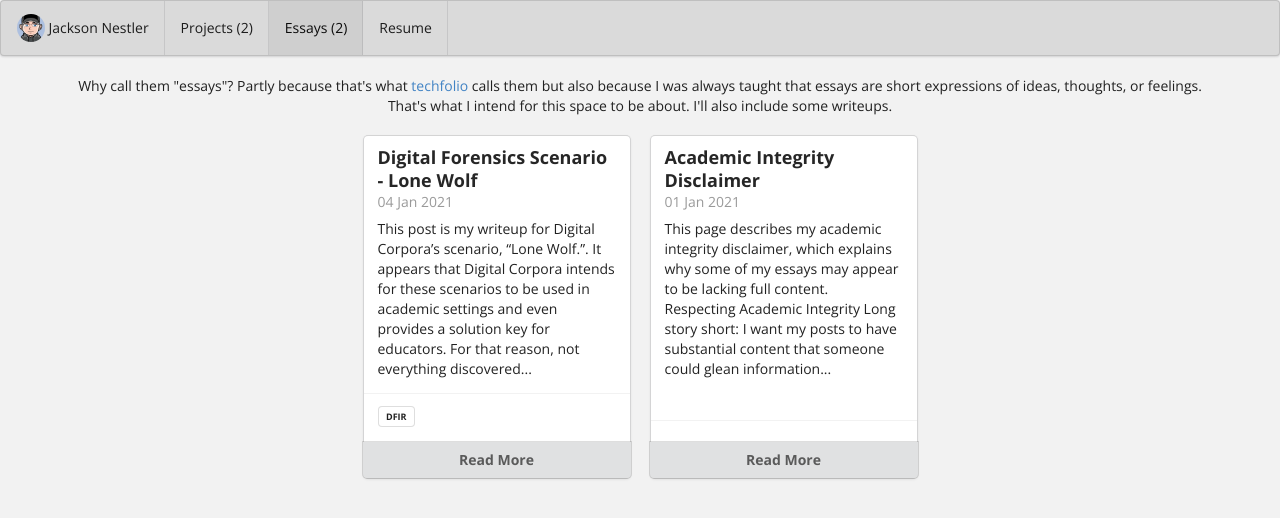
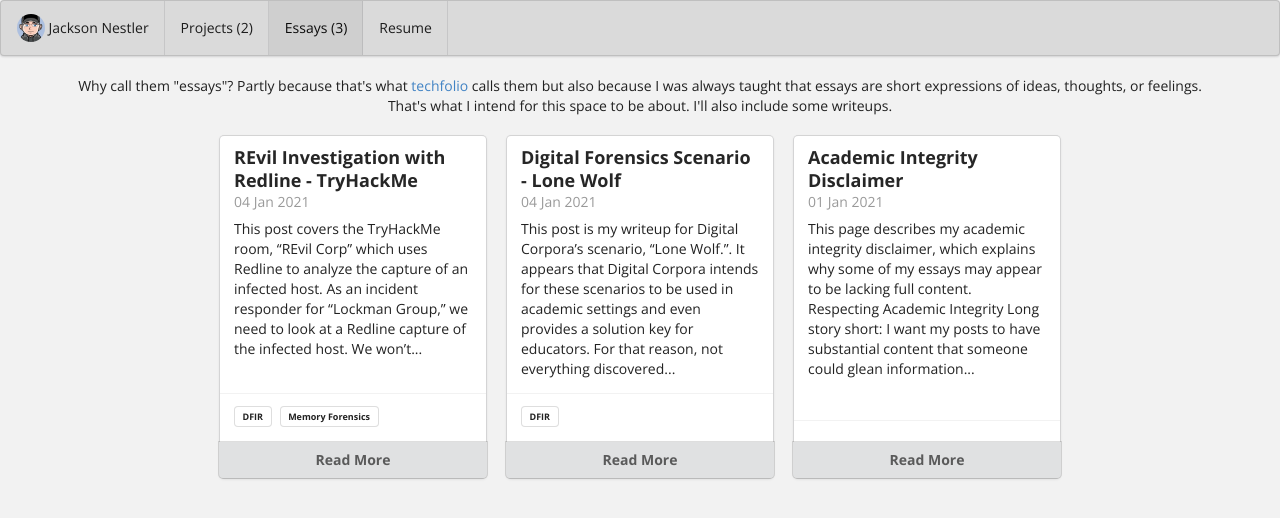
Before and after one commit to jdoescyber/jdoescyber.github.io, a Jekyll site: the page built from essays/index.html, in a window 1280 px wide. Shown: the top 518 px of the page. Built offline with Jekyll 4.4.1, drawn with Linux system fonts in a browser that asks for light colours; some of the changed lines change nothing that is shown.

Commit message:
Rename file, create THM Writeup

```diff
--- /dev/null
+++ b/essays/2022-01-03.md
@@ -0,0 +1,98 @@
+---
+layout: essay
+type: essay
+title: Digital Forensics Scenario - Lone Wolf
+# All dates must be YYYY-MM-DD format!
+date: 2021-01-04
+labels:
+  - DFIR
+published: true
+---
+
+This post is my writeup for [Digital Corpora's scenario, "Lone Wolf."](https://digitalcorpora.org/corpora/scenarios/2018-lone-wolf-scenario).
+
+> It appears that Digital Corpora intends for these scenarios to be used in academic settings and even provides a solution key for educators. **For that reason, not everything discovered is listed here**, in an effort to maintain academic integrity for educators using this scenario. Students, please feel free to use this as a starting point, but validate findings on your own.
+
+Please note that this is a **fictional** scenario developed for academic research.
+
+❗ CW: this fictional scenario deals with the planning of a mass shooting. ❗
+
+Why was this scenario chosen?
+
+* It's the most recent scenario available from [Digital Corpora](https://digitalcorpora.org/corpora/scenarios)
+* It deals with artifacts left from cloud storage
+
+## Lab Environment
+
+Analyzed with the following setup:
+
+* Inside a Windows 10 VM
+* Autopsy 4.19.3
+
+## Dead-box Analysis
+
+Digital Corpora provides two downloads: one contains only the disk images, and the other contains both the disk images and memory captures. This part of the analysis is only disk images.
+
+Files are in E01 format and were captured with FTK Imager. The FTK Imager logs are available [here](https://digitalcorpora.s3.amazonaws.com/corpora/scenarios/2018-lonewolf/LoneWolf_Image_Files/FTK%20Imager%20Log.txt).
+
+I only ran a handful of the ingestion modules, largely because we don't have any information to suggest that there are VMs on disk, and we aren't analyzing an iOS or Android device.
+
+<div class="ui rounded images">
+  <img class="ui image" src="https://i.imgur.com/Bgzmm6g.png">
+</div>
+
+<br>
+
+### Disk Findings
+
+* File `The Cloudy Manifesto.docx` located at `C:\Users\jcloudy\Box Sync\Desktop\The Cloudy Manifesto.docx`
+  * Date created: 2018-04-06 05:26:27 MST
+  * SHA256: `FEE91C8BAFB9FB51574B11BFEED5A08B89E7BB90E874C07D95562C76380F2C65`
+  * Contains what is self-described as a manifesto, centered on individual rights and access to firearms.
+  * Author states "something must be done to show that gun-free zones do not work and will never work. So I intend to break the law."
+  * Manifesto ends with graphic language describing mass murder.
+<div class="ui rounded images">
+  <img class="ui image" src="https://i.imgur.com/VzKPux8.png">
+</div>
+
+<br>
+
+* File `Operation 2nd Hand Smoke.pptx` located at `C:\Users\jcloudy\Box Sync\Desktop\Operation 2nd Hand Smoke.pptx`
+  * Date created: 2018-04-03 22:32:03 MST
+  * SHA256: `7B08D680F342F3D28A79C2A324BFD0576586958992CD738319AEC3CCD5D1E129`
+  * Slide 2 shows a screenshot of an event in Sterling, VA on Saturday, April 7, 2018. Titled "Town Hall For Our Lives"
+  * Slide 3 shows a library's door circled in red.
+  * Slide 4 shows a route between a car parking lot and the library, then a route from the library back to the car.
+  * Slide 5 is a Google Maps route from the library to Dulles International Airport.
+  * Slide 6 is flight details on Saturday, April 7, 2018. Washington, D.C. to Seoul, then Seoul to Denpasar.
+
+* File `Planning.docx`, located at `C:\Users\jcloudy\Box Sync\Desktop\Planning.docx`
+  * Details of what `jcloudy` is looking for in terms of a target.
+
+<div class="ui rounded images">
+  <img class="ui image" src="https://i.imgur.com/kp0EiAd.png">
+</div>
+
+<br>
+
+Some more details without giving answers away (see academic disclaimer at top):
+
+* Misc. files in different locations on disk which contain right-wing news outlet articles.
+* Files containing pro-gun sentiments.
+* Dropbox, Google Drive, and Box Sync folders, presumably being synchronized to the described file storage service.
+* Browser history researching "where to buy illegal guns," "gun free zones," "flights to singapore", "demolition ranch," and much more.
+* Autopsy identified **738** web searches, mostly on  Google.com
+* Autopsy also identified **4804** web history items.
+* **10** deleted items in the recycling bin.
+* **46** items downloaded from the web, mostly JPG images.
+* A mass-storage USB device was attached, reporting as a SDCZ80 flash drive from SanDisk Corp.
+
+## What I'd Do Different Next Time
+
+I don't think that any forensic analysis is absolutely perfect. Outcomes may be successful, incidents may be prevented, and court cases may be won. However, I feel like there's always room to improve.
+
+Here's what I'd do differently next time:
+
+* While waiting for Autopsy's ingest modules to run, I found that Brett Shavers of [DFIR.training](https://dfir.training) publishes [keyword lists](https://dfir.training/search-term-lists/weapons) that can be used by Autopsy (and I'm sure many other applications). Two of these lists fall under the **weapons** category: **weapons** and **explosives**.
+  * Next time, finding a wordlist that I think may help the investigation and running that during ingest would be beneficial.
+  * Developing my own wordlists over time would be a good learning exercise, and provide practical benefit.
--- a/essays/2022-01-04.md
+++ b/essays/2022-01-04.md
@@ -1,98 +1,118 @@
 ---
 layout: essay
 type: essay
-title: Digital Forensics Scenario - Lone Wolf
+title: REvil Investigation with Redline - TryHackMe
 # All dates must be YYYY-MM-DD format!
 date: 2021-01-04
 labels:
   - DFIR
+  - Memory Forensics
 published: true
 ---
 
-This post is my writeup for [Digital Corpora's scenario, "Lone Wolf."](https://digitalcorpora.org/corpora/scenarios/2018-lone-wolf-scenario).
+This post covers the TryHackMe room, "REvil Corp" which uses Redline to analyze the capture of an infected host.
 
-> It appears that Digital Corpora intends for these scenarios to be used in academic settings and even provides a solution key for educators. **For that reason, not everything discovered is listed here**, in an effort to maintain academic integrity for educators using this scenario. Students, please feel free to use this as a starting point, but validate findings on your own.
+As an incident responder for "Lockman Group," we need to look at a Redline capture of the infected host. We won't actually grab the capture from the infected machine itself. In the References section is a link to a video by 13Cubed which is an introduction to Redline and discusses grabbing the Redline capture.
 
-Please note that this is a **fictional** scenario developed for academic research.
+## Questions
 
-❗ CW: this fictional scenario deals with the planning of a mass shooting. ❗
+**What is the compromised employee's full name?**
 
-Why was this scenario chosen?
+There are 6 registered accounts on the machine. Standard `Administrator` and `Guest` accounts. There's also  `ANONYMOUS LOGON` and `LOCAL SERVICE` accounts. Lastly of the expected accounts, a user with the hostname of the system followed by a `$` - the "computer user account."
 
-* It's the most recent scenario available from [Digital Corpora](https://digitalcorpora.org/corpora/scenarios)
-* It deals with artifacts left from cloud storage
-
-## Lab Environment
-
-Analyzed with the following setup:
-
-* Inside a Windows 10 VM
-* Autopsy 4.19.3
-
-## Dead-box Analysis
-
-Digital Corpora provides two downloads: one contains only the disk images, and the other contains both the disk images and memory captures. This part of the analysis is only disk images.
-
-Files are in E01 format and were captured with FTK Imager. The FTK Imager logs are available [here](https://digitalcorpora.s3.amazonaws.com/corpora/scenarios/2018-lonewolf/LoneWolf_Image_Files/FTK%20Imager%20Log.txt).
-
-I only ran a handful of the ingestion modules, largely because we don't have any information to suggest that there are VMs on disk, and we aren't analyzing an iOS or Android device.
+The only unexpected user is `John Coleman`. Problematically, Coleman is a member of the local admin group.
 
 <div class="ui rounded images">
-  <img class="ui image" src="https://i.imgur.com/Bgzmm6g.png">
+  <img class="ui image" src="https://i.imgur.com/6R82z2h.png">
 </div>
 
 <br>
 
-### Disk Findings
+**What is the operating system of the compromised host?**
 
-* File `The Cloudy Manifesto.docx` located at `C:\Users\jcloudy\Box Sync\Desktop\The Cloudy Manifesto.docx`
-  * Date created: 2018-04-06 05:26:27 MST
-  * SHA256: `FEE91C8BAFB9FB51574B11BFEED5A08B89E7BB90E874C07D95562C76380F2C65`
-  * Contains what is self-described as a manifesto, centered on individual rights and access to firearms.
-  * Author states "something must be done to show that gun-free zones do not work and will never work. So I intend to break the law."
-  * Manifesto ends with graphic language describing mass murder.
+Checking System Information, we can see that it's Windows 7 Home Premium, v7601, with Service Pack 1 installed.
+
+**What is the name of the malicious executable that the user opened?**
+
+The binary had to get onto the system somehow, and the question saying "user opened" tells me the user could have downloaded the file. Checking the "File Download History" section, there are two binaries: one is in the user's Downloads folder, named `WinRAR2021.exe` and was downloaded from a source URL containing an IP address.
+
+**What is the full URL that the user visited to download the malicious binary? (include the binary as well)**
+
+We got this information in the previous question, again under the "File Download History" section.
+
+**What is the MD5 hash of the binary?**
+
+Opening the "File System" section gives us a tree to select what information we'd like to view in the right-most pane.
+
 <div class="ui rounded images">
-  <img class="ui image" src="https://i.imgur.com/VzKPux8.png">
+    <img class="ui image" src="https://i.imgur.com/Nb5qQKt.png">
 </div>
 
-<br>
+Right-clicking on the item we want to examine and choosing "Copy" gives us a CSV of data. We can then find the MD5 table header. You can also scroll all the way to the right within Redline to find the MD5 header.
 
-* File `Operation 2nd Hand Smoke.pptx` located at `C:\Users\jcloudy\Box Sync\Desktop\Operation 2nd Hand Smoke.pptx`
-  * Date created: 2018-04-03 22:32:03 MST
-  * SHA256: `7B08D680F342F3D28A79C2A324BFD0576586958992CD738319AEC3CCD5D1E129`
-  * Slide 2 shows a screenshot of an event in Sterling, VA on Saturday, April 7, 2018. Titled "Town Hall For Our Lives"
-  * Slide 3 shows a library's door circled in red.
-  * Slide 4 shows a route between a car parking lot and the library, then a route from the library back to the car.
-  * Slide 5 is a Google Maps route from the library to Dulles International Airport.
-  * Slide 6 is flight details on Saturday, April 7, 2018. Washington, D.C. to Seoul, then Seoul to Denpasar.
+**What is the size of the binary in kilobytes?**
 
-* File `Planning.docx`, located at `C:\Users\jcloudy\Box Sync\Desktop\Planning.docx`
-  * Details of what `jcloudy` is looking for in terms of a target.
+164 kilobytes.
+
+**What is the extension to which the user's files got renamed?**
+
+There are some `.lock` files, but also some files with extension `.t48s39la` - given the amount of characters in the THM answer field, it must be the latter. I had initially assumed it was `.lock`.
+
+**What is the number of files that got renamed and changed to that extension?**
+
+This stumped me for a second. I was searching in the `File System` section for that extension and got no results. I used the THM Hint and was told to look under `Timeline` for "modified" and "changed" files.
+
+Importantly, the period denoting the file extension must be included (otherwise you'll get more results than you have 'answer digits' for in the THM answer box).
+
+Answer not provided for integrity.
+
+**What is the full path to the wallpaper that got changed by an attacker, including the image name?**
+
+Doing some reading on REvil from [this Intel471 blog](https://intel471.com/blog/revil-ransomware-as-a-service-an-analysis-of-a-ransomware-affiliate-operation), I noted that REvil creates several artifacts, including a **.bmp** file in the temporary directory.
+
+Heading back to File System, then drilling down to John Coleman's temp directory revealed two .bmp files. One is `John Coleman.bmp` and the other is the answer to this question.
 
 <div class="ui rounded images">
-  <img class="ui image" src="https://i.imgur.com/kp0EiAd.png">
+  <img class="ui image" src="https://i.imgur.com/9G528qI.png">
 </div>
 
-<br>
+**The attacker left a note for the user on the Desktop; provide the name of the note with the extension.**
 
-Some more details without giving answers away (see academic disclaimer at top):
+A text file resides on the desktop.
 
-* Misc. files in different locations on disk which contain right-wing news outlet articles.
-* Files containing pro-gun sentiments.
-* Dropbox, Google Drive, and Box Sync folders, presumably being synchronized to the described file storage service.
-* Browser history researching "where to buy illegal guns," "gun free zones," "flights to singapore", "demolition ranch," and much more.
-* Autopsy identified **738** web searches, mostly on  Google.com
-* Autopsy also identified **4804** web history items.
-* **10** deleted items in the recycling bin.
-* **46** items downloaded from the web, mostly JPG images.
-* A mass-storage USB device was attached, reporting as a SDCZ80 flash drive from SanDisk Corp.
+**The attacker created a folder "Links for United States" under C:\Users\John Coleman\Favorites\ and left a file there. Provide the name of the file.**
 
-## What I'd Do Different Next Time
+Checking that file location reveals a `.url` file with a familiar file extension.
 
-I don't think that any forensic analysis is absolutely perfect. Outcomes may be successful, incidents may be prevented, and court cases may be won. However, I feel like there's always room to improve.
+**There is a hidden file that was created on the user's Desktop that has 0 bytes. Provide the name of the hidden file.**
+Navigating there in the file tree yielded two possibilities: one is at the root of the Desktop folder, the other is within a folder under the Desktop folder.  It is not the latter.
 
-Here's what I'd do differently next time:
+**The user downloaded a decryptor hoping to decrypt all the files, but he failed. Provide the MD5 hash of the decryptor file.**
 
-* While waiting for Autopsy's ingest modules to run, I found that Brett Shavers of [DFIR.training](https://dfir.training) publishes [keyword lists](https://dfir.training/search-term-lists/weapons) that can be used by Autopsy (and I'm sure many other applications). Two of these lists fall under the **weapons** category: **weapons** and **explosives**.
-  * Next time, finding a wordlist that I think may help the investigation and running that during ingest would be beneficial.
-  * Developing my own wordlists over time would be a good learning exercise, and provide practical benefit.
+Uh-oh. Users shouldn't try to remediate incidents! I'll provide a hint that this file exists in a location that users regularly access, and is a folder that's pinned to the "Quick Access" section in Windows 10.
+
+**In the ransomware note, the attacker provided a URL that is accessible through the normal browser in order to decrypt one of the encrypted files for free. The user attempted to visit it. Provide the full URL path.**
+
+Check the "Browser URL History" section. This one has a domain that leaps out at you. Hint: it helps to sort by time, "most recent" at the top, and then work your way down.
+
+**What are some three names associated with the malware which infected this host? (enter the names in alphabetical order)**
+
+This stumped me for a few minutes. We know from the room name that "REvil" is one answer, but we need two more. Googling "REvil alternative names" immediately gave one more.
+
+At work I've been trying to make use of MITRE's ATT&CK website a bit more. I know that some malware is listed in the "Software" tab, and indeed REvil is. The "associated software descriptions" section gave the third name.
+
+<div class="ui rounded images">
+  <img class="ui image" src="https://i.imgur.com/kIGKgUL.png">
+</div>
+
+## References
+
+<center>
+
+<iframe width="560" height="315" src="https://www.youtube-nocookie.com/embed/tCIEYCWTdk4" title="YouTube video player" frameborder="0" allow="accelerometer; autoplay; clipboard-write; encrypted-media; gyroscope; picture-in-picture" allowfullscreen></iframe>
+
+</center>
+
+<https://intel471.com/blog/revil-ransomware-as-a-service-an-analysis-of-a-ransomware-affiliate-operation>
+
+<https://attack.mitre.org/software/S0496/>
```
